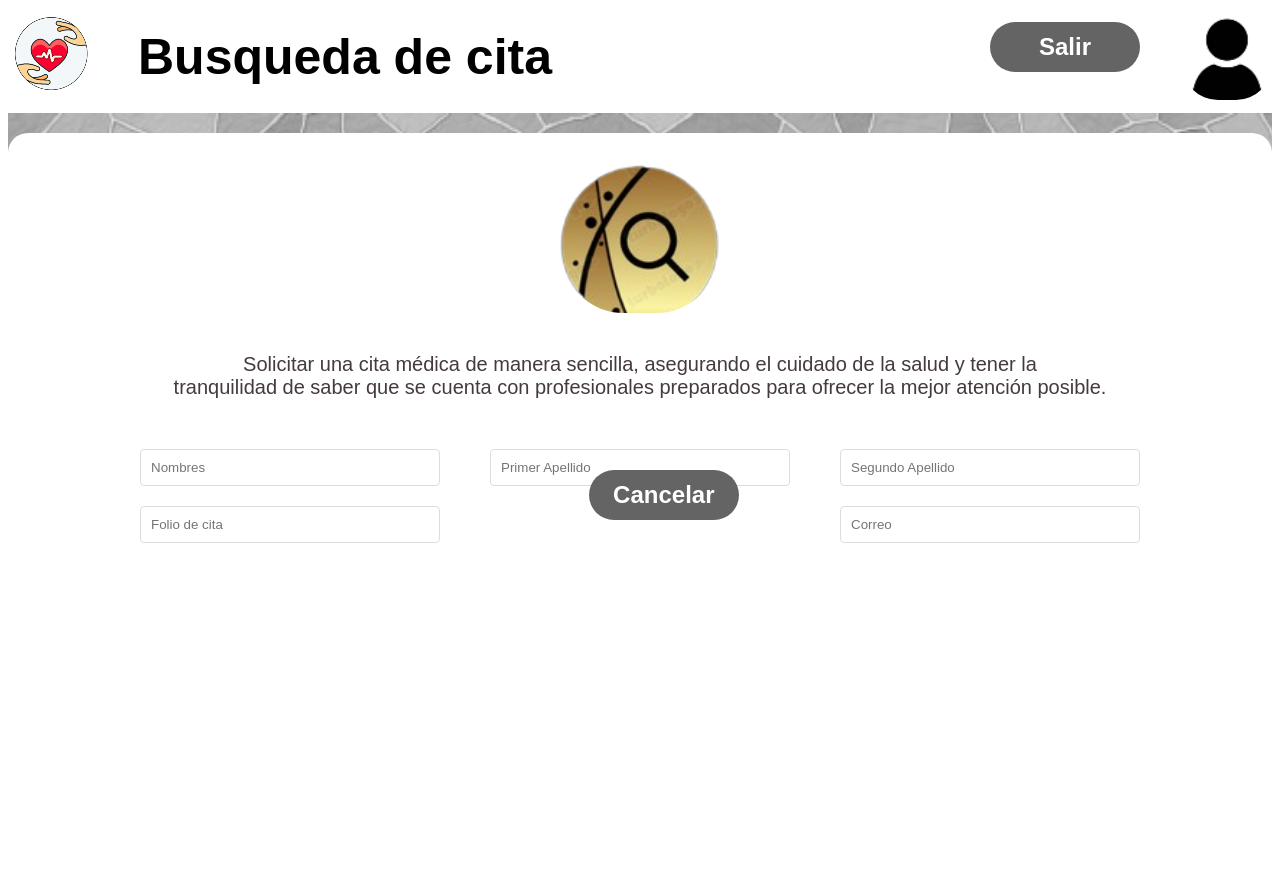
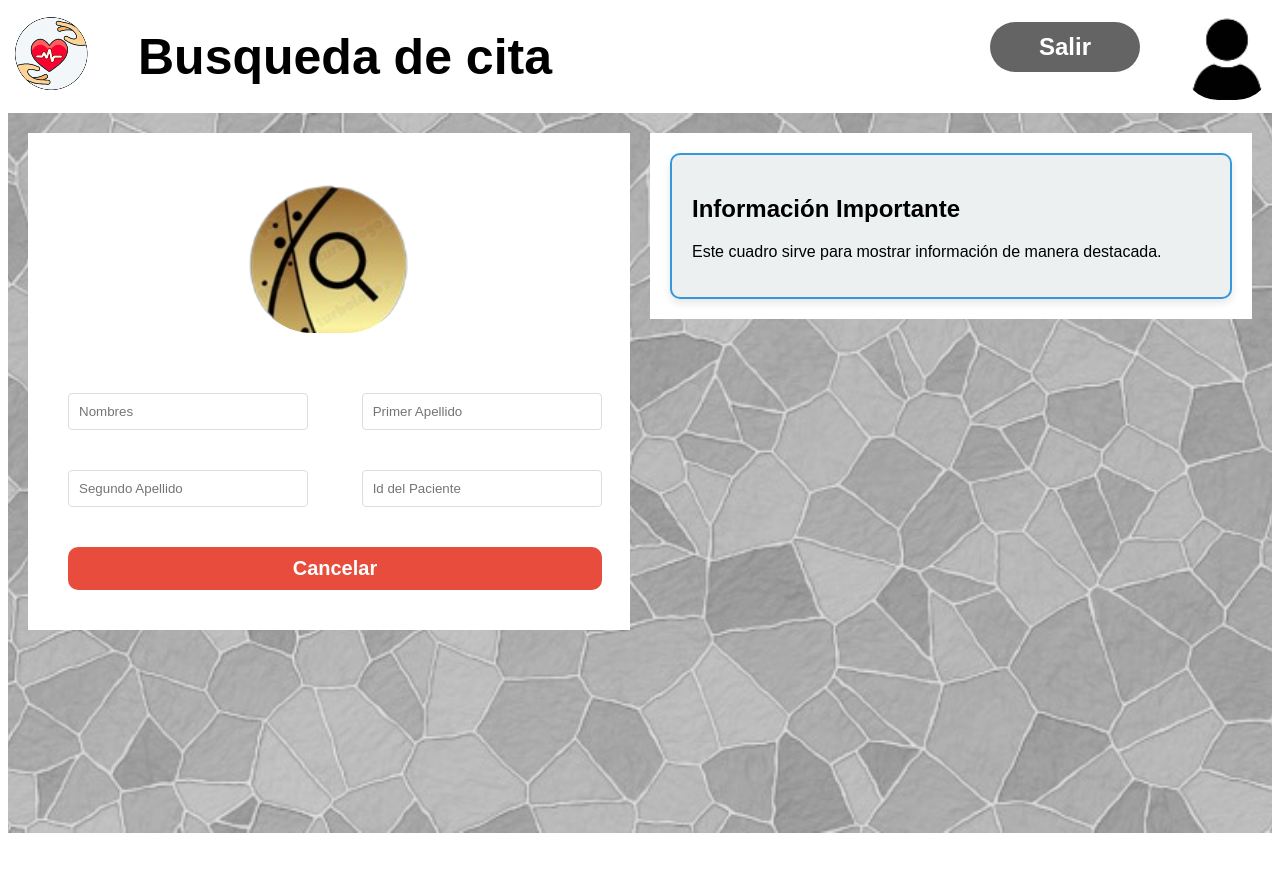
Before and after one commit to Roroma24/Proyecto, a Flask app: page /pacient in a window 1280 px wide. After the commit the page ends 833 px from the top, so only its background shows below. Run offline with Flask 3, Linux system fonts and the light colour scheme.

Commit message:
Modificaciones a la página paciente

```diff
--- a/app/static/css/paciente.css
+++ b/app/static/css/paciente.css
@@ -13,45 +13,62 @@ Descripción:
 
 /* Estilo general del cuerpo de la página */
 body {
-    background-color: #fff; /* Fondo blanco para la página */
-    font-family: Arial, sans-serif; /* Establece la fuente de la página */
+  background-color: #fff;
+  /* Fondo blanco para la página */
+  font-family: Arial, sans-serif;
+  /* Establece la fuente de la página */
 }
 
 /* Estilos para la sección principal */
 section {
-    width: auto px; /* Ancho fijo para la sección */
-    margin: 10px auto; /* Centra la sección y añade un margen superior e inferior */
+  width: auto px;
+  /* Ancho fijo para la sección */
+  margin: 10px auto;
+  /* Centra la sección y añade un margen superior e inferior */
 }
 
 /* Contenedor principal que utiliza Flexbox para alinear los elementos */
 .container {
-    display: flex; /* Usamos Flexbox para organizar los elementos */
-    align-items: center; /* Alineación vertical centrada */
-    justify-content: space-between; /* Espaciado uniforme entre los elementos */
-    width: auto; /* El ancho se ajusta al contenido */
-    margin: 10px auto; /* Márgenes automáticos para centrar el contenedor */
+  display: flex;
+  /* Usamos Flexbox para organizar los elementos */
+  align-items: center;
+  /* Alineación vertical centrada */
+  justify-content: space-between;
+  /* Espaciado uniforme entre los elementos */
+  width: auto;
+  /* El ancho se ajusta al contenido */
+  margin: 10px auto;
+  /* Márgenes automáticos para centrar el contenedor */
 }
 
 /* Estilos para el título con iconos */
 .icon-title {
   display: flex;
   align-items: center;
-    gap: 15px; /* Espaciado entre iconos */
+  gap: 15px;
+  /* Espaciado entre iconos */
 }
 
 /* Estilo para cada icono */
 .icon {
-    width: 90px; /* Ancho de cada icono */
-    height: 90px; /* Alto de cada icono */
-    background-image: url('imagen/logo.png'); /* Fondo con imagen de los iconos */
-    border-radius: 40%; /* Bordes redondeados para darle forma circular */
+  width: 90px;
+  /* Ancho de cada icono */
+  height: 90px;
+  /* Alto de cada icono */
+  background-image: url('imagen/logo.png');
+  /* Fondo con imagen de los iconos */
+  border-radius: 40%;
+  /* Bordes redondeados para darle forma circular */
 }
 
 /* Estilo del título principal */
 .titulo-principal {
-    font-size: 50px; /* Tamaño grande de la fuente */
-    font-weight: bold; /* Texto en negrita */
-    margin: 0; /* Eliminar márgenes */
+  font-size: 50px;
+  /* Tamaño grande de la fuente */
+  font-weight: bold;
+  /* Texto en negrita */
+  margin: 0;
+  /* Eliminar márgenes */
 }
 
 /* Estilos para el contenedor 1 */
@@ -65,21 +82,37 @@ body {
 
 /* Estilos para el contenedor 2 con posición absoluta */
 .container_2 {
-    position: absolute; /* Posicionamiento absoluto */
+  position: absolute;
+  /* Posicionamiento absoluto */
   top: 12px;
   right: 200px;
 }
 
-  /* Estilos para el contenedor 3 con dimensiones fijas */
-  .container_3 {
-    width: 1400px;
-    height: 720px;
+.flex-container {
   display: flex;
-    flex-direction: column;
-    align-items: center;
-    margin: 20px auto;
-    background-color: #fff; /* Fondo blanco */
-    border-radius: 20px; /* Bordes redondeados */
+  justify-content: space-between; /* Espacio entre Left y Right */
+  align-items: flex-start; /* Alinear arriba */
+  gap: 20px; /* Espacio entre ellos */
+  padding: 20px;
+}
+
+/* Ajustamos para que Left y Right ocupen exactamente 50% cada uno */
+.Left, .Right {
+  background-color: #fff;
+  flex: 1 1 0;
+  width: 50%;
+  padding: 20px;
+  box-sizing: border-box; /* Para que el padding no afecte el ancho real */
+}
+
+.Left {
+  padding: 20px;
+  /* Espaciado interno */
+}
+
+.Right {
+  padding: 20px;
+  /* Espaciado interno */
 }
 
 /* Estilos para el contenedor 4 */
@@ -96,67 +129,93 @@ body {
 .icon-bar {
   display: flex;
   align-items: center;
-    gap: 40px; /* Espaciado entre los iconos */
+  gap: 40px;
+  /* Espaciado entre los iconos */
 }
 
 /* Estilo para los botones */
 .btn {
-    width: 90px; /* Ancho del botón */
-    height: 90px; /* Alto del botón */
-    background-color: #fff; /* Fondo blanco para el botón */
-    background-image: url('imagen/logoregistro.png'); /* Imagen de fondo para el botón */
-    background-size: cover; /* Ajustar la imagen para que cubra el botón */
-    border-radius: 40%; /* Bordes redondeados para el botón */
-    border: none; /* Sin borde por defecto */
-    cursor: pointer; /* Muestra un puntero cuando el cursor pasa sobre el botón */
+  width: 90px;
+  /* Ancho del botón */
+  height: 90px;
+  /* Alto del botón */
+  background-color: #fff;
+  /* Fondo blanco para el botón */
+  background-image: url('imagen/logoregistro.png');
+  /* Imagen de fondo para el botón */
+  background-size: cover;
+  /* Ajustar la imagen para que cubra el botón */
+  border-radius: 40%;
+  /* Bordes redondeados para el botón */
+  border: none;
+  /* Sin borde por defecto */
+  cursor: pointer;
+  /* Muestra un puntero cuando el cursor pasa sobre el botón */
 }
 
 /* Estilos para el menú desplegable */
 .dropdown {
   position: relative;
-    display: inline-block; /* Hacer que el menú sea un bloque en línea */
+  display: inline-block;
+  /* Hacer que el menú sea un bloque en línea */
 }
 
 .dropdown-content {
-    display: none; /* Oculta el contenido del menú por defecto */
+  display: none;
+  /* Oculta el contenido del menú por defecto */
   position: absolute;
-    background-color: #f9f9f9; /* Fondo gris claro para el menú */
+  background-color: #f9f9f9;
+  /* Fondo gris claro para el menú */
   min-width: 120px;
-    box-shadow: 0px 8px 16px rgba(0, 0, 0, 0.2); /* Sombra alrededor del menú */
-    z-index: 1; /* Asegura que el menú esté por encima de otros elementos */
+  box-shadow: 0px 8px 16px rgba(0, 0, 0, 0.2);
+  /* Sombra alrededor del menú */
+  z-index: 1;
+  /* Asegura que el menú esté por encima de otros elementos */
 }
 
 .dropdown-content a {
   display: block;
   padding: 8px 12px;
-    text-decoration: none; /* Elimina el subrayado de los enlaces */
-    color: black; /* Color negro para los enlaces */
+  text-decoration: none;
+  /* Elimina el subrayado de los enlaces */
+  color: black;
+  /* Color negro para los enlaces */
 }
 
 .dropdown-content a:hover {
-    background-color: #ddd; /* Fondo gris oscuro al pasar el ratón sobre los enlaces */
+  background-color: #ddd;
+  /* Fondo gris oscuro al pasar el ratón sobre los enlaces */
 }
 
 .dropdown:hover .dropdown-content {
-    display: block; /* Muestra el menú al pasar el ratón sobre el contenedor */
+  display: block;
+  /* Muestra el menú al pasar el ratón sobre el contenedor */
 }
 
 /* Estilo para la barra */
 .bar {
   width: 400px;
   height: 70px;
-    background-color: #9c9898; /* Color gris para la barra */
-    border-radius: 40px; /* Bordes redondeados */
+  background-color: #9c9898;
+  /* Color gris para la barra */
+  border-radius: 40px;
+  /* Bordes redondeados */
 }
 
 /* Estilo para la imagen de fondo */
 .image {
-    width: auto; /* Ocupa el 100% del ancho de la ventana */
-    height: 90vh; /* Ocupa el 100% del alto de la ventana */
-    background-image: url('imagen/fondo.jpeg'); /* Imagen de fondo */
-    background-size: cover; /* Ajustar la imagen para cubrir todo el contenedor */
-    background-repeat: no-repeat; /* Evita la repetición de la imagen */
-    background-position: center; /* Centra la imagen */
+  width: auto;
+  /* Ocupa el 100% del ancho de la ventana */
+  height: 90vh;
+  /* Ocupa el 100% del alto de la ventana */
+  background-image: url('imagen/fondo.jpeg');
+  /* Imagen de fondo */
+  background-size: cover;
+  /* Ajustar la imagen para cubrir todo el contenedor */
+  background-repeat: no-repeat;
+  /* Evita la repetición de la imagen */
+  background-position: center;
+  /* Centra la imagen */
   margin: 0;
   padding: 0;
 }
@@ -165,26 +224,34 @@ body {
 .logo_1 {
   width: 160px;
   height: 160px;
-    background-image: url('imagen/logo_search.png'); /* Fondo gris claro para el logo */
+  background-image: url('imagen/logo_search.png');
+  /* Fondo gris claro para el logo */
   background-size: cover;
-    border-radius: 40%; /* Bordes redondeados para el logo */
-    margin: 20px auto; /* Centra el logo con márgenes */
+  border-radius: 40%;
+  /* Bordes redondeados para el logo */
+  margin: 20px auto;
+  /* Centra el logo con márgenes */
 }
 
 /* Estilo para el título de la sección */
 .title {
   width: 1000px;
   height: 120px;
-    border: 2px dashed #000000; /* Borde punteado negro */
+  border: 2px dashed #000000;
+  /* Borde punteado negro */
   margin: 10px auto;
 }
 
 /* Estilo para el botón siguiente */
 .next {
-    background-color: #656464; /* Fondo gris oscuro para el botón */
-    border-radius: 40px; /* Bordes redondeados */
-    border: none; /* Sin borde por defecto */
-    cursor: pointer; /* Muestra un puntero cuando el cursor pasa sobre el botón */
+  background-color: #656464;
+  /* Fondo gris oscuro para el botón */
+  border-radius: 40px;
+  /* Bordes redondeados */
+  border: none;
+  /* Sin borde por defecto */
+  cursor: pointer;
+  /* Muestra un puntero cuando el cursor pasa sobre el botón */
   margin: 10px auto;
   color: #fff;
   font-size: 24px;
@@ -202,82 +269,116 @@ body {
 .next_1 {
   width: 120px;
   height: 50px;
-    background-color: #656464; /* Fondo gris oscuro para el botón */
-    border-radius: 40px; /* Bordes redondeados */
-    border: none; /* Sin borde por defecto */
-    cursor: pointer; /* Muestra un puntero cuando el cursor pasa sobre el botón */
+  background-color: #656464;
+  /* Fondo gris oscuro para el botón */
+  border-radius: 40px;
+  /* Bordes redondeados */
+  border: none;
+  /* Sin borde por defecto */
+  cursor: pointer;
+  /* Muestra un puntero cuando el cursor pasa sobre el botón */
 }
 
 /* Estilos para la parte superior con botones alineados */
 .nexttop {
   display: flex;
   align-items: center;
-    gap: 40px; /* Espaciado entre los elementos */
+  gap: 40px;
+  /* Espaciado entre los elementos */
 }
 
 /* Estilo para el formulario */
 .formulario {
-    width: 1000px;
+  width: 95%;
   padding: 20px;
-    background-color: #fff; /* Fondo blanco para el formulario */
-    border-radius: 8px; /* Bordes redondeados para el formulario */
-    text-align: center; /* Centrado del texto en el formulario */
+  background-color: #fff;
+  /* Fondo blanco para el formulario */
+  border-radius: 8px;
+  /* Bordes redondeados para el formulario */
+  text-align: center;
+  /* Centrado del texto en el formulario */
 }
 
 /* Estilo para cada campo del formulario */
 .campo {
-    margin: 10px 0; /* Espaciado entre los campos */
+  margin: 20px 0;
+  /* Espaciado entre los campos */
 }
 
 /* Estilo para los inputs dentro del formulario */
 .campo input {
-    width: calc(100% - 22px); /* Ancho que ocupa todo el campo menos los bordes */
-    padding: 10px; /* Espaciado interno */
-    border: 1px solid #ddd; /* Borde gris claro */
-    border-radius: 4px; /* Bordes redondeados */
+  width: calc(100% - 22px);
+  /* Ancho que ocupa todo el campo menos los bordes */
+  padding: 10px;
+  /* Espaciado interno */
+  border: 1px solid #ddd;
+  /* Borde gris claro */
+  border-radius: 4px;
+  /* Bordes redondeados */
 }
 
 /* Estilo para los campos dobles (para cuando hay dos inputs en una fila) */
 .campos-dobles {
   display: flex;
-    justify-content: space-between; /* Espaciado entre los campos */
+  justify-content: space-between;
+  /* Espaciado entre los campos */
 }
 
 /* Estilo para cada campo dentro de los campos dobles */
 .campos-dobles .campo {
-    width: 30%; /* Ancho de cada campo */
+  width: 45%;
+  /* Ancho de cada campo */
 }
 
 /* Estilo para el botón de cancelar */
 .cancelar {
-    background-color: #6c757d; /* Fondo gris para el botón */
-    color: white; /* Texto blanco */
-    padding: 10px 20px; /* Espaciado interno */
-    border: none; /* Sin borde */
-    border-radius: 4px; /* Bordes redondeados */
-    cursor: pointer; /* Muestra un puntero cuando el cursor pasa sobre el botón */
-    margin-top: 20px; /* Margen superior */
-    align-self: flex-end; /* Alinea el botón al final */
+  background-color: #6c757d;
+  /* Fondo gris para el botón */
+  color: white;
+  /* Texto blanco */
+  padding: 10px 20px;
+  /* Espaciado interno */
+  border: none;
+  /* Sin borde */
+  border-radius: 4px;
+  /* Bordes redondeados */
+  cursor: pointer;
+  /* Muestra un puntero cuando el cursor pasa sobre el botón */
+  margin-top: 20px;
+  /* Margen superior */
+  align-self: flex-end;
+  /* Alinea el botón al final */
 }
 
 /* Estilo para el botón de cancelar al pasar el ratón sobre él */
 .cancelar:hover {
-    background-color: #5a6268; /* Cambio de color al pasar el ratón */
+  background-color: #5a6268;
+  /* Cambio de color al pasar el ratón */
 }
 
-  .accion{
-    width: 160px; /* Ancho del botón de acción */
-    height: 50px; /* Altura del botón de acción */
-    background-color: #656464; /* Fondo gris oscuro para el botón */
-    border-radius: 25px; /* Bordes redondeados para el botón */
-    border: none; /* Sin borde para el botón */
-    cursor: pointer; /* Cambia el cursor al pasar el mouse sobre el botón */
-    margin: auto; /* Centra el botón dentro de su contenedor */
+.accion {
+  background-color: #e74c3c;
+  border-radius: 10px;
+  text-align: center;
+  color: white;
+  font-size: 20px;
+  font-weight: bold;
+  padding: 10px;
+  margin-top: 20px;
+  cursor: pointer;
 }
 
-  .text_style{
+.text_style {
   text-align: center;
   justify-items: center;
   font-size: 20px;
   color: #453a3e;
 }
+
+.cuadro {
+  border: 2px solid #3498db;
+  border-radius: 10px;
+  padding: 20px;
+  background-color: #ecf0f1;
+  box-shadow: 0 4px 8px rgba(0, 0, 0, 0.1);
+}
--- a/app/templates/paciente.html
+++ b/app/templates/paciente.html
@@ -13,6 +13,7 @@ Descripción:
 
 <!DOCTYPE html>
 <html lang="en">
+
 <head>
     <!-- Configuración básica del documento -->
     <meta charset="UTF-8" />
@@ -21,6 +22,7 @@ Descripción:
     <link rel="stylesheet" href="{{ url_for('static', filename='css/paciente.css') }}" />
     <title>Busqueda de citas</title> <!-- Título de la página -->
 </head>
+
 <body>
     <section>
         <!-- Contenedor principal -->
@@ -49,53 +51,55 @@ Descripción:
         </div>
 
         <!-- Sección de imagen y formulario -->
+        <!-- Sección de imagen y formulario -->
         <div class="image">
-        <div class="container_1">
-          <div class="container_3">
-            <!-- Espacio para un logo -->
+            <div class="container_1 flex-container">
+                <!-- Lado Izquierdo -->
+                <div class="Left">
+                    <!-- Logo -->
                     <div class="logo_1"></div>
-            <!-- Caja con borde punteado -->
-            <div class="dashed-box">
-              <p class="text_style">Solicitar una cita médica de manera sencilla, asegurando el cuidado de la salud y tener la<br>
-                tranquilidad de saber que se cuenta con profesionales preparados para ofrecer la mejor atención posible.
-              </p>
-            </div>
-            <!-- Formulario para buscar una cita -->
+                    <!-- Formulario -->
                     <div class="formulario">
-              <!-- Campos dobles para nombres y apellidos -->
                         <div class="campos-dobles">
                             <div class="campo">
-                  <input type="nombre" id="nombres" placeholder="Nombres" /> <!-- Campo para nombres -->
+                                <input type="text" id="nombres" placeholder="Nombres" />
                             </div>
                             <div class="campo">
-                  <input type="apellidos" id="primerapellido" placeholder="Primer Apellido" /> <!-- Campo para primer apellido -->
+                                <input type="text" id="primerapellido" placeholder="Primer Apellido" />
+                            </div>
+                        </div>
+                        <div class="campos-dobles">
+                            <div class="campo">
+                                <input type="text" id="segundoapellido" placeholder="Segundo Apellido" />
                             </div>
                             <div class="campo">
-                  <input type="apelidos" id="segundoapellido" placeholder="Segundo Apellido" /> <!-- Campo para segundo apellido -->
+                                <input type="text" id="id_paciente" name="id_paciente" placeholder="Id del Paciente" required />
                             </div>
                         </div>
-              <!-- Campos dobles para folio de cita y correo -->
-              <div class="campos-dobles">
-                <div class="campo">
-                  <input type="text" id="foliodecita" name="foliodecita" placeholder="Folio de cita" required /> <!-- Campo para folio de cita -->
+
+                        <form action="{{ url_for('procesar_cita') }}" method="POST">
+                            <input type="hidden" name="opcion" value="{{ opcion }}">
+                            <a href="{{ url_for('file', opcion='cancel') }}" style="text-decoration: none;">
+                                <div class="accion">
+                                    Cancelar
                                 </div>
-                <div class="campo">
-                  <input type="email" id="correo" name="correo" placeholder="Correo" required /> <!-- Campo para correo -->
+                            </a>
+                        </form>
                     </div>
                 </div>
-              <!-- Formulario para enviar los datos -->
-              <form action="{{ url_for('procesar_cita') }}" method="POST">
-                <input type="hidden" name="opcion" value="{{ opcion }}"> <!-- Campo oculto para enviar una opción -->
-                <a href="{{ url_for('file', opcion='cancel') }}" style="text-decoration: none;">
-                  <div class="accion" style="position: absolute;left: 46%;bottom: 35%;text-align: center; color: #fff; font-size: 24px; font-weight: bolder; display: flex; align-items: center; justify-content: center; height: 50px; width: 150px; ">
-                      Cancelar
+
+                <!-- Lado Derecho -->
+                <div class="Right">
+                    <div class="cuadro">
+                        <h2>Información Importante</h2>
+                        <p>Este cuadro sirve para mostrar información de manera destacada.</p>
                     </div>
-              </a> <!-- Botón para buscar la cita -->
-              </form>
+                </div>
             </div>
         </div>
         </div>
         </div>
     </section>
 </body>
+
 </html>
```
Lines whose indentation alone changed are shown as unchanged.
